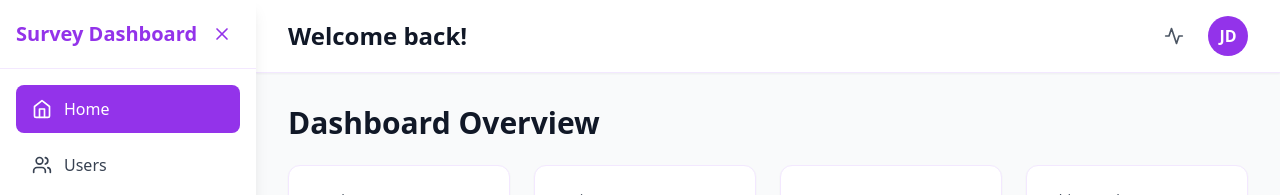
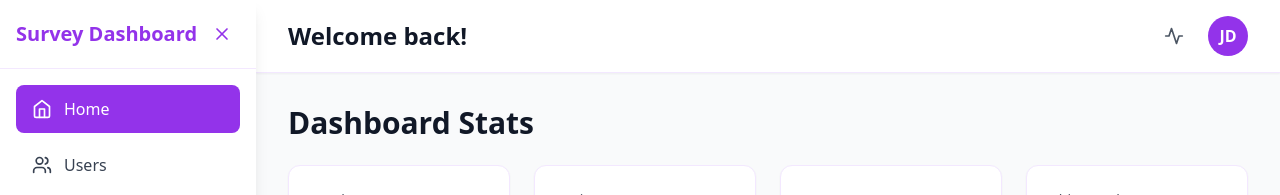
Before and after one commit to ridazainab4/my-survay, a React (Vite) app: page / in a window 1280 px wide. Shown: the top 195 px of the page. Built offline with nearby package versions, Linux system fonts and the light colour scheme; the HTML template or start-up script is replaced by a standard one.

Commit message:
updated name

```diff
--- a/src/pages/Home.jsx
+++ b/src/pages/Home.jsx
@@ -25,7 +25,7 @@ const HomePage = () => {
     );
     return (
         <div className="space-y-6">
-            <h1 className="text-3xl font-bold text-gray-900">Dashboard Overview</h1>
+            <h1 className="text-3xl font-bold text-gray-900">Dashboard Stats</h1>
 
             <div className="grid grid-cols-1 md:grid-cols-2 lg:grid-cols-4 gap-6">
                 <StatsCard
```
